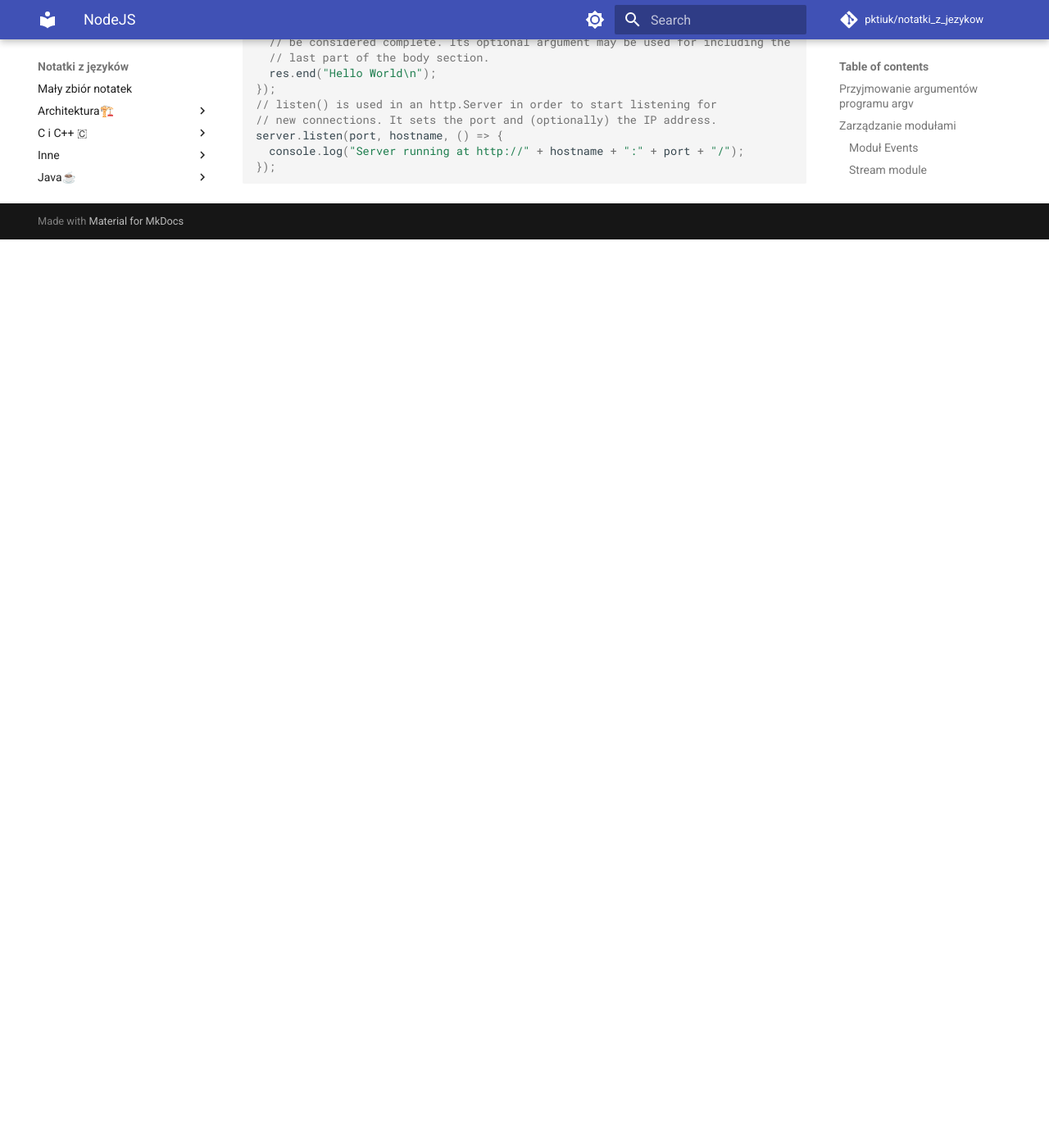
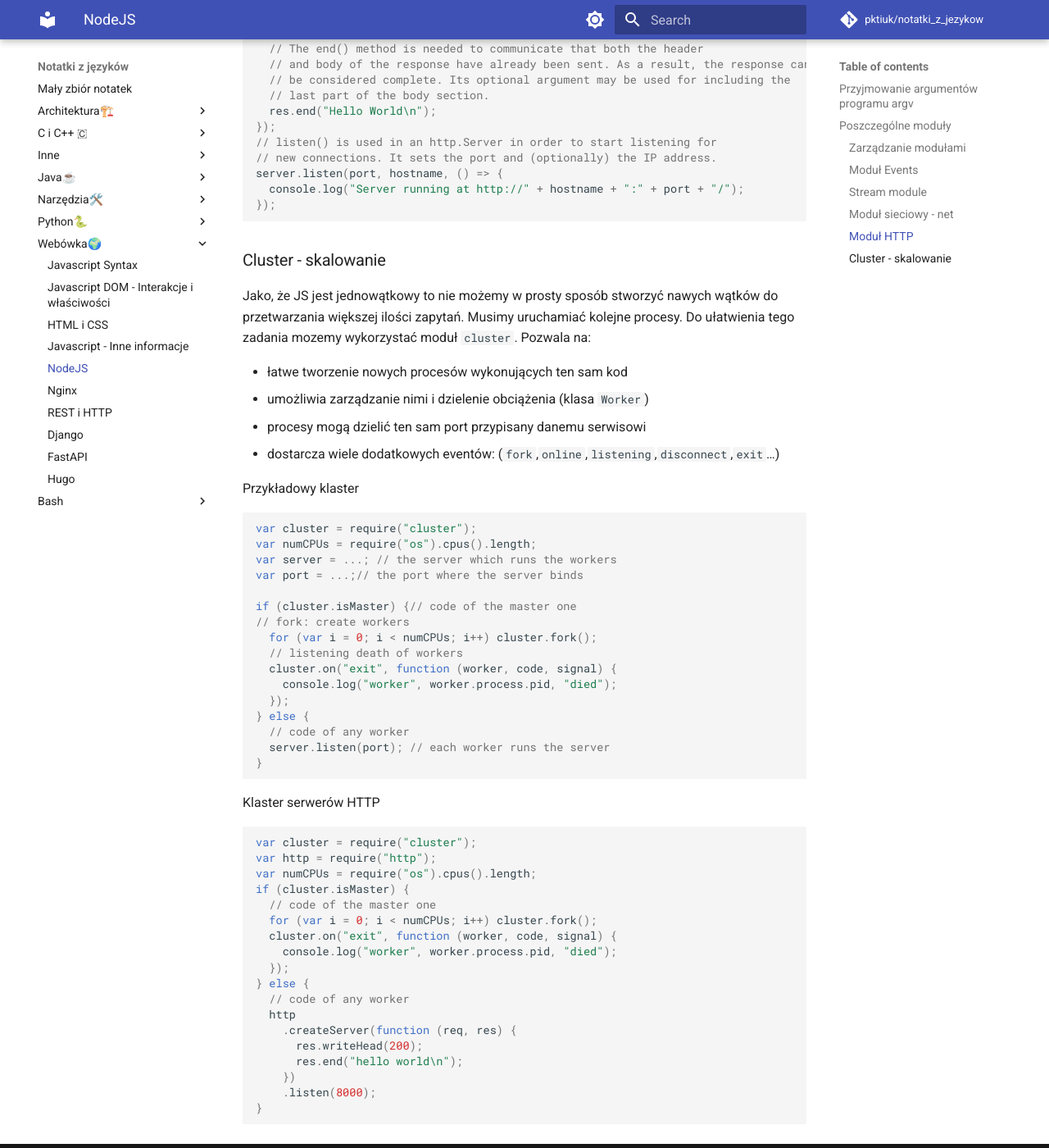
Before and after one commit to pktiuk/notatki_z_jezykow, an MkDocs documentation site: the page built from docs/Webówka🌍/5_nodejs.md, in a window 1280 px wide and 1400 px high, scrolled down 5685 px. Shown: the whole window at 82% size. Built offline with MkDocs 1.6.1 and Material for MkDocs 9.7.7, drawn with Linux system fonts in a browser that asks for light colours; comment, search, counter and statistics services are not loaded; before the commit the page ends 5977 px from its top, so only the background shows below that.

Commit message:
Opisanie modułu cluster dla NodeJS

````diff
--- a/docs/Webówka🌍/5_nodejs.md
+++ b/docs/Webówka🌍/5_nodejs.md
@@ -29,7 +29,9 @@
 
 Argumenty znajdują się w zmiennej `process.argv`.
 
-## Zarządzanie modułami
+## Poszczególne moduły
+
+### Zarządzanie modułami
 
 Są 2 sposoby na importowanie modułów
 
@@ -264,3 +266,57 @@
   console.log("Server running at http://" + hostname + ":" + port + "/");
 });
 ```
+
+### Cluster - skalowanie
+
+Jako, że JS jest jednowątkowy to nie możemy w prosty sposób stworzyć nawych wątków do przetwarzania większej ilości zapytań. Musimy uruchamiać kolejne procesy. Do ułatwienia tego zadania mozemy wykorzystać moduł `cluster`. Pozwala na:
+
+- łatwe tworzenie nowych procesów wykonujących ten sam kod
+- umożliwia zarządzanie nimi i dzielenie obciążenia (klasa `Worker`)
+- procesy mogą dzielić ten sam port przypisany danemu serwisowi
+- dostarcza wiele dodatkowych eventów: (`fork`,`online`,`listening`,`disconnect`,`exit`…)
+
+Przykładowy klaster
+
+```js
+var cluster = require("cluster");
+var numCPUs = require("os").cpus().length;
+var server = ...; // the server which runs the workers
+var port = ...;// the port where the server binds
+
+if (cluster.isMaster) {// code of the master one
+// fork: create workers
+  for (var i = 0; i < numCPUs; i++) cluster.fork();
+  // listening death of workers
+  cluster.on("exit", function (worker, code, signal) {
+    console.log("worker", worker.process.pid, "died");
+  });
+} else {
+  // code of any worker
+  server.listen(port); // each worker runs the server
+}
+
+```
+
+Klaster serwerów HTTP
+
+```js
+var cluster = require("cluster");
+var http = require("http");
+var numCPUs = require("os").cpus().length;
+if (cluster.isMaster) {
+  // code of the master one
+  for (var i = 0; i < numCPUs; i++) cluster.fork();
+  cluster.on("exit", function (worker, code, signal) {
+    console.log("worker", worker.process.pid, "died");
+  });
+} else {
+  // code of any worker
+  http
+    .createServer(function (req, res) {
+      res.writeHead(200);
+      res.end("hello world\n");
+    })
+    .listen(8000);
+}
+```
````
